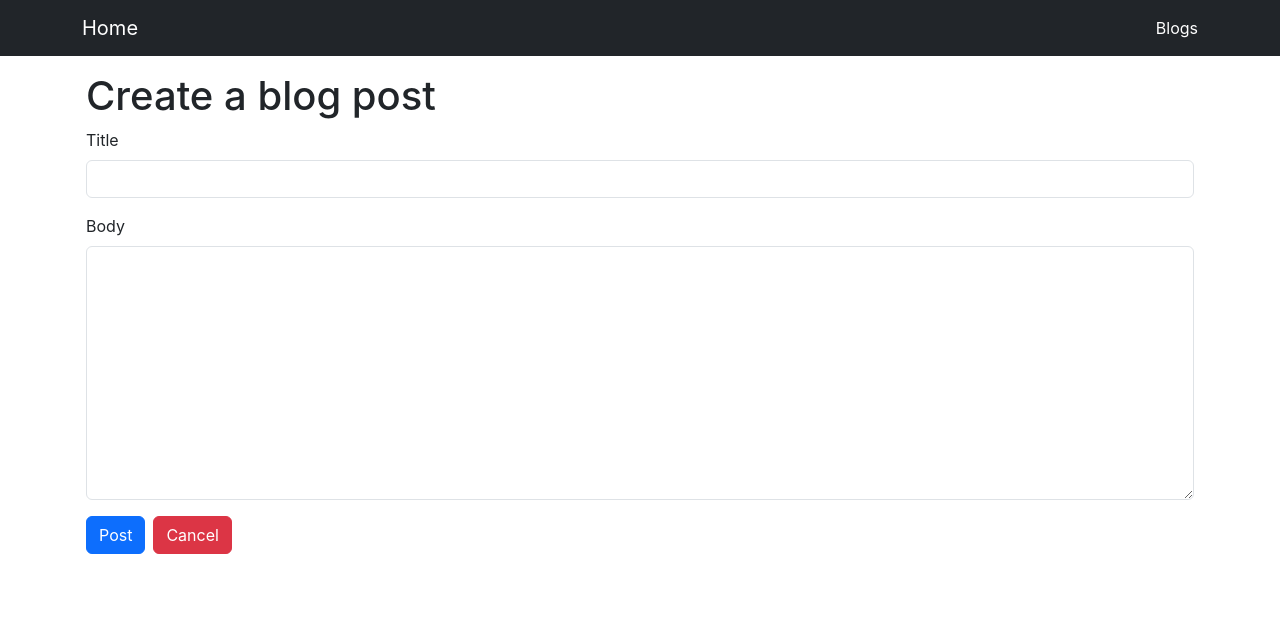
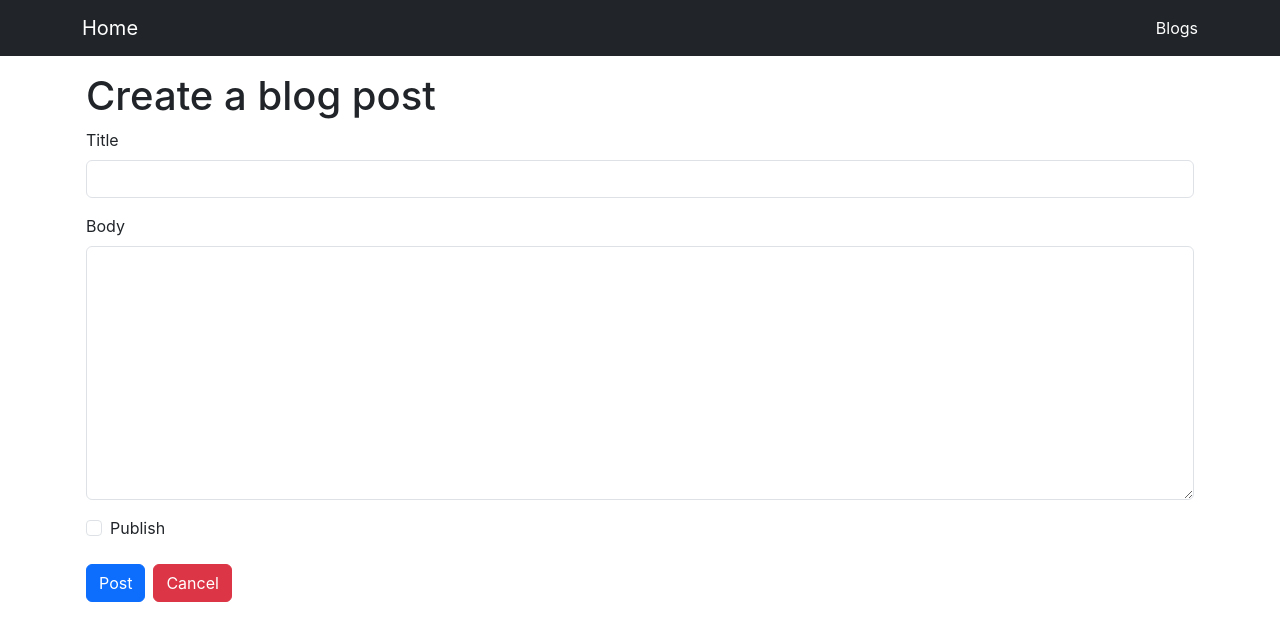
Before and after one commit to jjipper/frontend-knowledge-base, a React (Create React App) app in the folder react/react_learn_with_project/react-basic/: page /blogs/create in a window 1280 px wide. Shown: the top 640 px of the page. Built offline with nearby package versions, Linux system fonts and the light colour scheme; the HTML template or start-up script is replaced by a standard one.

Commit message:
feat(react): 블로그 포스트 Publish 선택 여부에 따라 목록 필터링 처리

```diff
--- a/react/react_learn_with_project/react-basic/src/components/BlogForm.js
+++ b/react/react_learn_with_project/react-basic/src/components/BlogForm.js
@@ -11,6 +11,8 @@ const BlogForm = ({ editing = false }) => {
   const [originalTitle, setOriginalTitle] = useState('');
   const [body, setBody] = useState('');
   const [originalBody, setOriginalBody] = useState('');
+  const [publish, setPublish] = useState(false);
+  const [originalPublish, setOriginalPublish] = useState(false);
 
   useEffect(() => {
     if (editing) {
@@ -19,6 +21,8 @@ const BlogForm = ({ editing = false }) => {
         setOriginalTitle(res.data.title);
         setBody(res.data.body);
         setOriginalBody(res.data.body);
+        setPublish(res.data.publish);
+        setOriginalPublish(res.data.publish);
       });
     }
   }, [id, editing]);
@@ -55,12 +59,17 @@ const BlogForm = ({ editing = false }) => {
         .post('http://localhost:3001/posts', {
           title,
           body,
+          publish,
           createdAt: Date.now(),
         })
         .then(() => {
           history.push('/blogs');
         });
     }
+  };
+
+  const onChangePublish = (e) => {
+    setPublish(e.target.checked);
   };
 
   return (
@@ -87,6 +96,15 @@ const BlogForm = ({ editing = false }) => {
           className="form-control"
         />
       </div>
+      <div className="form-check mb-4">
+        <input
+          className="form-check-input"
+          type="checkbox"
+          checked={publish}
+          onChange={onChangePublish}
+        />
+        <label className="form-check-label">Publish</label>
+      </div>
       <button
         onClick={onSubmit}
         className="btn btn-primary"
--- a/react/react_learn_with_project/react-basic/src/pages/ListPage.js
+++ b/react/react_learn_with_project/react-basic/src/pages/ListPage.js
@@ -37,7 +37,11 @@ const ListPage = () => {
       return <div>No blog post found</div>;
     }
 
-    return posts.map((post) => {
+    return posts
+      .filter((post) => {
+        return post.publish;
+      })
+      .map((post) => {
         return (
           <Card
             key={post.id}
```
Lines whose indentation alone changed are shown as unchanged.
